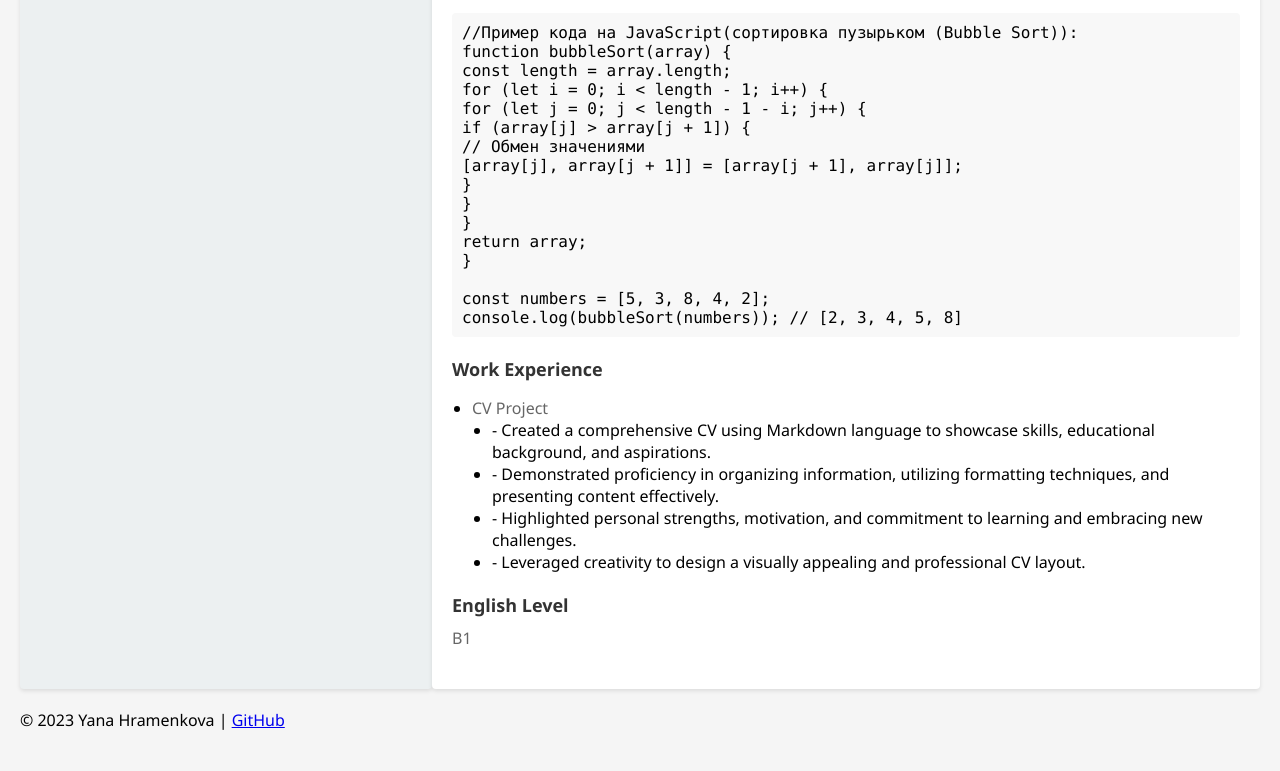
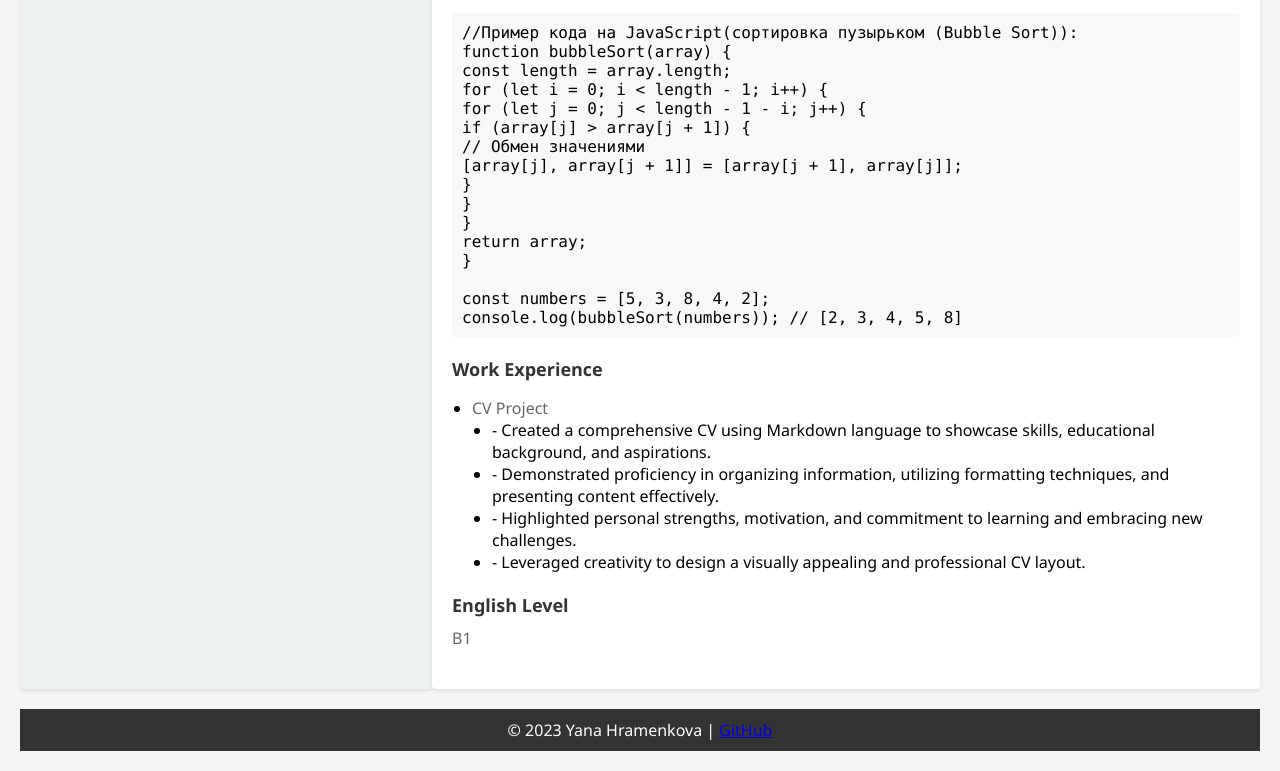
Before and after one commit to yahramenkova/HTML_CSS_CV, a plain HTML site: page index.html in a window 1280 px wide. Shown: the part 1145-1916 px from the top of the page. Drawn offline with Linux system fonts and the light colour scheme.

Commit message:
feat: add styles for footer

```diff
--- a/main.css
+++ b/main.css
@@ -87,3 +87,14 @@ body {
   code {
     font-family: Consolas, monospace;
   }
+  footer {
+    text-align: center;
+    margin-top: 20px;
+    padding: 10px;
+    background-color: #333;
+    color: #fff;
+  }
+
+  footer p {
+    margin: 0;
+  }
```
